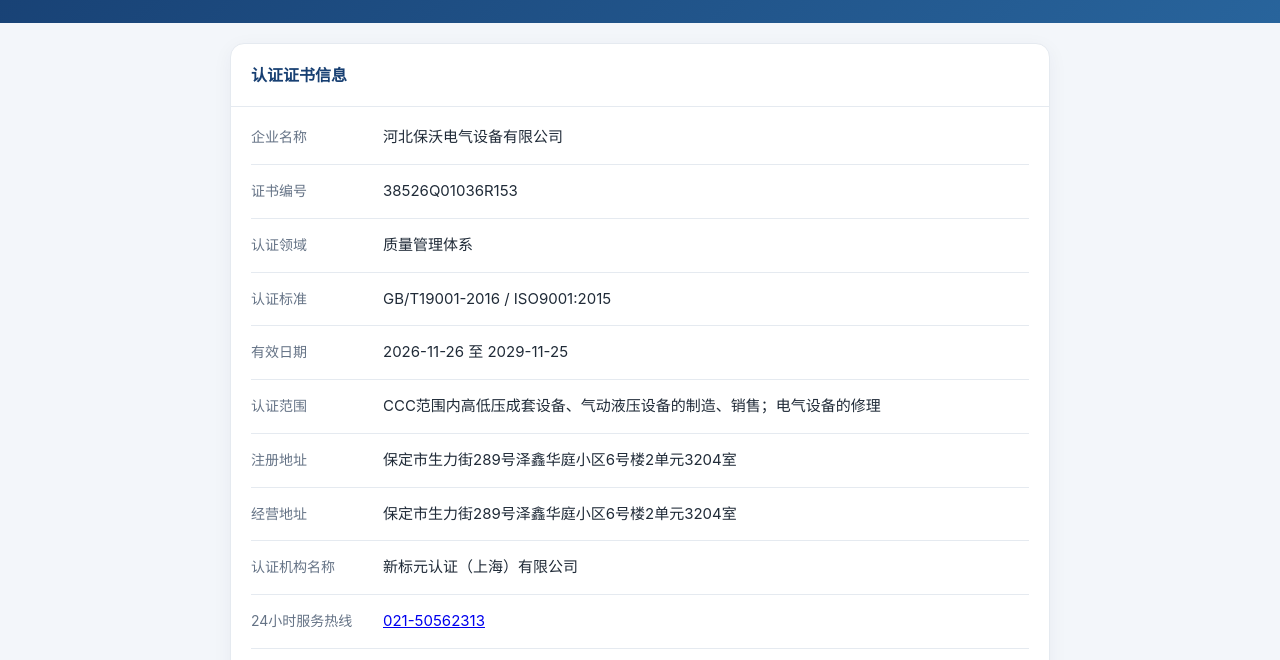
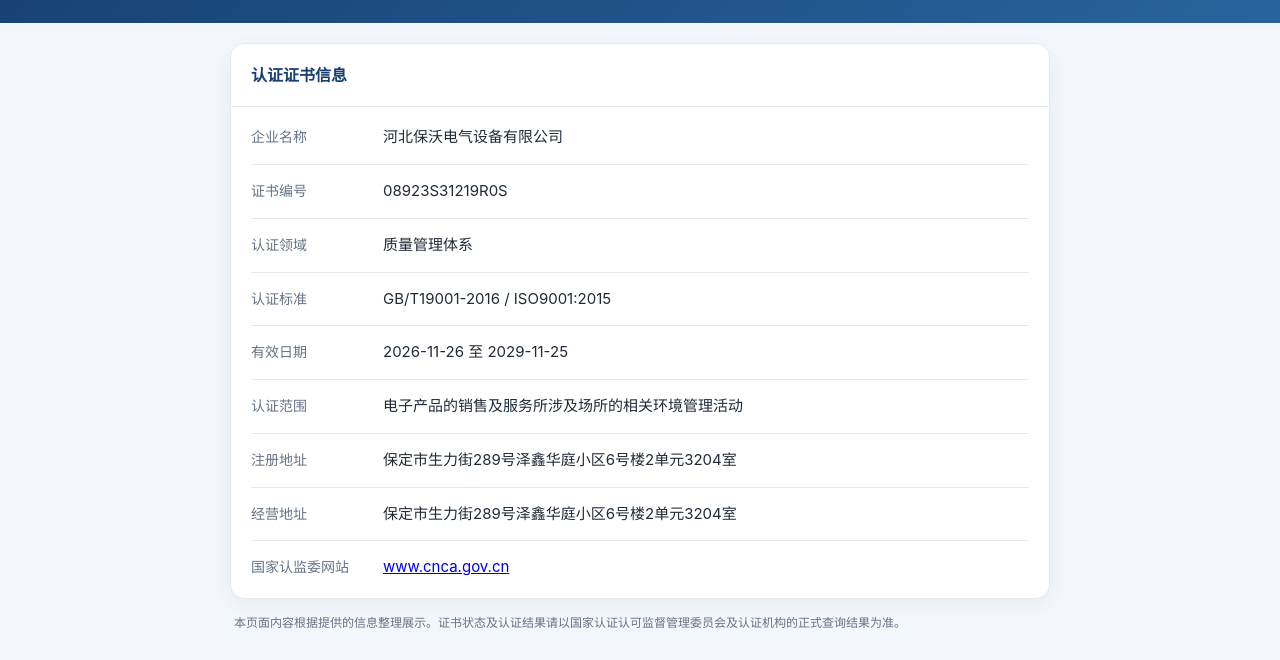
Before and after one commit to liweihangx-del/baowo-company-web, a plain HTML site: page index.html in a window 1280 px wide. Shown: the part 127-787 px from the top of the page. Drawn offline with Linux system fonts and the light colour scheme.

Commit message:
Update index.html

```diff
--- a/index.html
+++ b/index.html
@@ -38,15 +38,13 @@ footer{text-align:center;color:#8190a2;font-size:12px;padding:20px}
   <div class="cardhead">认证证书信息</div>
   <dl>
     <div class="item"><dt>企业名称</dt><dd>河北保沃电气设备有限公司</dd></div>
-    <div class="item"><dt>证书编号</dt><dd>38526Q01036R153</dd></div>
+    <div class="item"><dt>证书编号</dt><dd>08923S31219R0S</dd></div>
     <div class="item"><dt>认证领域</dt><dd>质量管理体系</dd></div>
     <div class="item"><dt>认证标准</dt><dd>GB/T19001-2016 / ISO9001:2015</dd></div>
     <div class="item"><dt>有效日期</dt><dd>2026-11-26 至 2029-11-25</dd></div>
-    <div class="item"><dt>认证范围</dt><dd>CCC范围内高低压成套设备、气动液压设备的制造、销售；电气设备的修理</dd></div>
+    <div class="item"><dt>认证范围</dt><dd>电子产品的销售及服务所涉及场所的相关环境管理活动</dd></div>
     <div class="item"><dt>注册地址</dt><dd>保定市生力街289号泽鑫华庭小区6号楼2单元3204室</dd></div>
     <div class="item"><dt>经营地址</dt><dd>保定市生力街289号泽鑫华庭小区6号楼2单元3204室</dd></div>
-    <div class="item"><dt>认证机构名称</dt><dd>新标元认证（上海）有限公司</dd></div>
-    <div class="item"><dt>24小时服务热线</dt><dd><a href="tel:02150562313">021-50562313</a></dd></div>
     <div class="item"><dt>国家认监委网站</dt><dd><a href="https://www.cnca.gov.cn/" target="_blank" rel="noopener">www.cnca.gov.cn</a></dd></div>
   </dl>
 </section>
```
